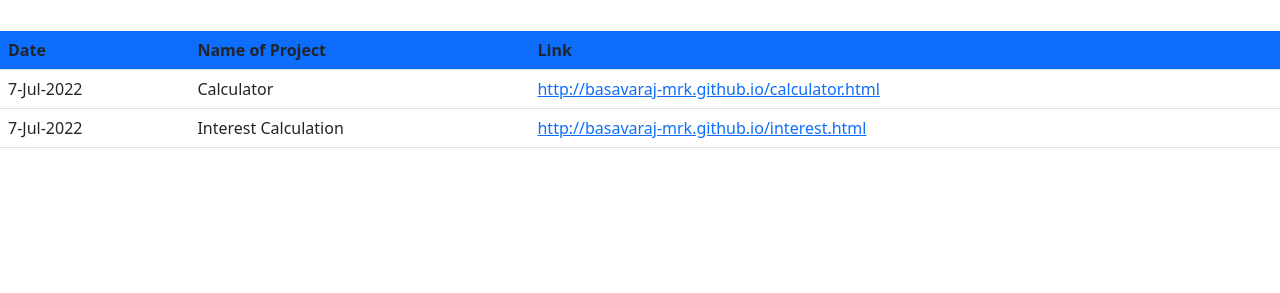
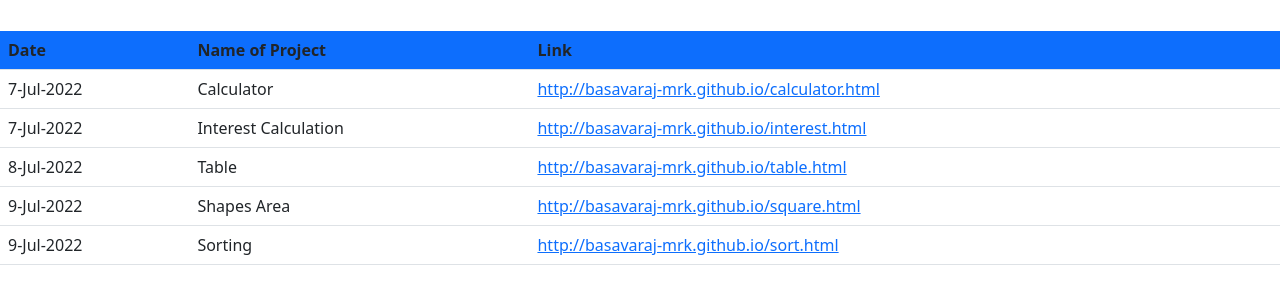
Before and after one commit to basavaraj-mrk/basavaraj-mrk, a plain HTML site: page index.html in a window 1280 px wide. Shown: the part 73-366 px from the top of the page. Drawn offline with nearby package versions, Linux system fonts and the light colour scheme.

Commit message:
Updated index sort

```diff
--- a/index.html
+++ b/index.html
@@ -16,6 +16,10 @@
 			<tbody>
 			<tr><td>7-Jul-2022</td><td>Calculator</td><td><a href="http://basavaraj-mrk.github.io/calculator.html">http://basavaraj-mrk.github.io/calculator.html</a></td></tr>
 			<tr><td>7-Jul-2022</td><td>Interest Calculation</td><td><a href="http://basavaraj-mrk.github.io/interest.html">http://basavaraj-mrk.github.io/interest.html</a></td></tr>
+			<tr><td>8-Jul-2022</td><td>Table</td><td><a href="http://basavaraj-mrk.github.io/table.html">http://basavaraj-mrk.github.io/table.html</a></td></tr>
+			<tr><td>9-Jul-2022</td><td>Shapes Area</td><td><a href="http://basavaraj-mrk.github.io/square.html">http://basavaraj-mrk.github.io/square.html</a></td></tr>
+			<tr><td>9-Jul-2022</td><td>Sorting</td><td><a href="http://basavaraj-mrk.github.io/sort.html">http://basavaraj-mrk.github.io/sort.html</a></td></tr>
+
 			</tbody>
 
 		</table>
```
